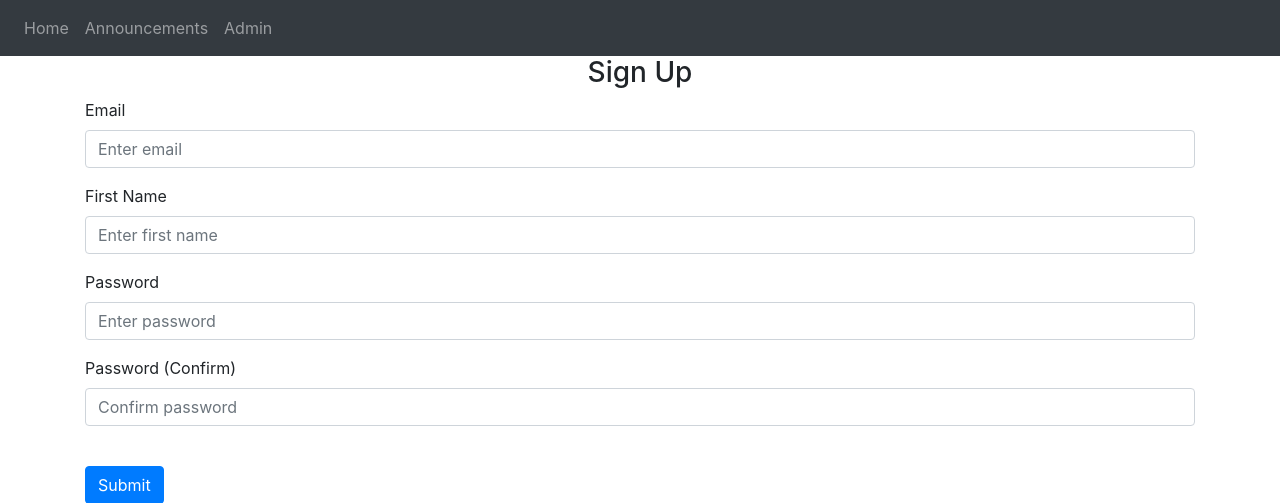
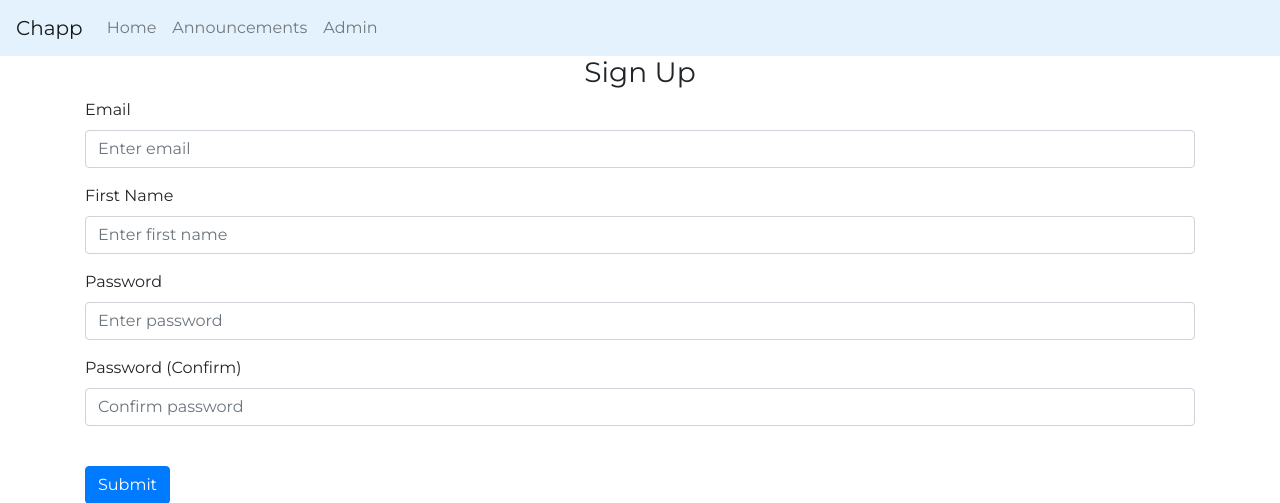
Before and after one commit to SpOOkRS1/Second-Try, a Flask app: page /adsign-up in a window 1280 px wide. Shown: the top 503 px of the page. Run offline with Flask 2, Linux system fonts and the light colour scheme; some libraries are stand-ins or nearby versions.

Commit message:
G - first design change

```diff
--- a/website/templates/base.html
+++ b/website/templates/base.html
@@ -6,10 +6,12 @@
       <meta name="viewport" content="width=device-width, initial-scale=1, shrink-to-fit=no">
       <!-- Bootstrap CSS -->
       <link rel="stylesheet" href="https://maxcdn.bootstrapcdn.com/bootstrap/4.0.0/css/bootstrap.min.css" integrity="sha384-Gn5384xqQ1aoWXA+058RXPxPg6fy4IWvTNh0E263XmFcJlSAwiGgFAW/dAiS6JXm" crossorigin="anonymous">
+      <link rel="stylesheet" href="static/chore.css">
       <title>{% block title %}Home{% endblock %}</title>
    </head>
    <body>
-       <nav class="navbar navbar-expand-lg navbar-dark bg-dark">
+      <nav class="navbar sticky-top navbar-expand-lg navbar-light" style = "background-color: #e3f2fd;">
+         <a class="navbar-brand" href="/">Chapp</a>
          <button class="navbar-toggler" type="button" data-toggle="collapse" data-target="#navbar">
          <span class="navbar-toggler-icon"></span>
          </button>
@@ -17,25 +19,14 @@
             <div class="navbar-nav">
                {% if user.is_authenticated%}
                <a class ="nav-item nav-link" id="home" href="/">Home</a>
-
-
                <a class ="nav-item nav-link" id="notes" href="/announcements">Announcements</a>
-
-
                <a class ="nav-item nav-link" id="notes" href="/chores">Chores</a>
-
-
                <a class ="nav-item nav-link" id="notes" href="/announce">Announce</a>
-
                <a class ="nav-item nav-link" id="logout" href="/adlogout">Logout</a>
-
                {% else %}
                <a class ="nav-item nav-link" id="home" href="/">Home</a>
-
                <a class ="nav-item nav-link" id="login" href="/announcements">Announcements</a>
-
                <a class ="nav-item nav-link" id="login" href="/adlogin">Admin</a>
-
                {% endif %}
             </div>
          </div>
@@ -65,16 +56,6 @@
          {% block content %}
          {% endblock %}
       </div>
-
-      <!-- Optional JavaScript -->
-      <!-- jQuery first, then Popper.js, then Bootstrap JS -->
-      <script src="https://code.jquery.com/jquery-3.2.1.slim.min.js" integrity="sha384-KJ3o2DKtIkvYIK3UENzmM7KCkRr/rE9/Qpg6aAZGJwFDMVNA/GpGFF93hXpG5KkN" crossorigin="anonymous"></script>
-      <script src="https://cdnjs.cloudflare.com/ajax/libs/popper.js/1.12.9/umd/popper.min.js" integrity="sha384-ApNbgh9B+Y1QKtv3Rn7W3mgPxhU9K/ScQsAP7hUibX39j7fakFPskvXusvfa0b4Q" crossorigin="anonymous"></script>
-      <script src="https://maxcdn.bootstrapcdn.com/bootstrap/4.0.0/js/bootstrap.min.js" integrity="sha384-JZR6Spejh4U02d8jOt6vLEHfe/JQGiRRSQQxSfFWpi1MquVdAyjUar5+76PVCmYl" crossorigin="anonymous"></script>
-
-      <script>
-          type="text/javascript"
-          src="{{ url_for('static', filename='index.js') }}"
-      </script>
+      </div>
    </body>
 </html>
```
Also changed, not shown: website/static/chore.css (line endings or trailing spaces). Lines whose indentation alone changed are shown as unchanged.
